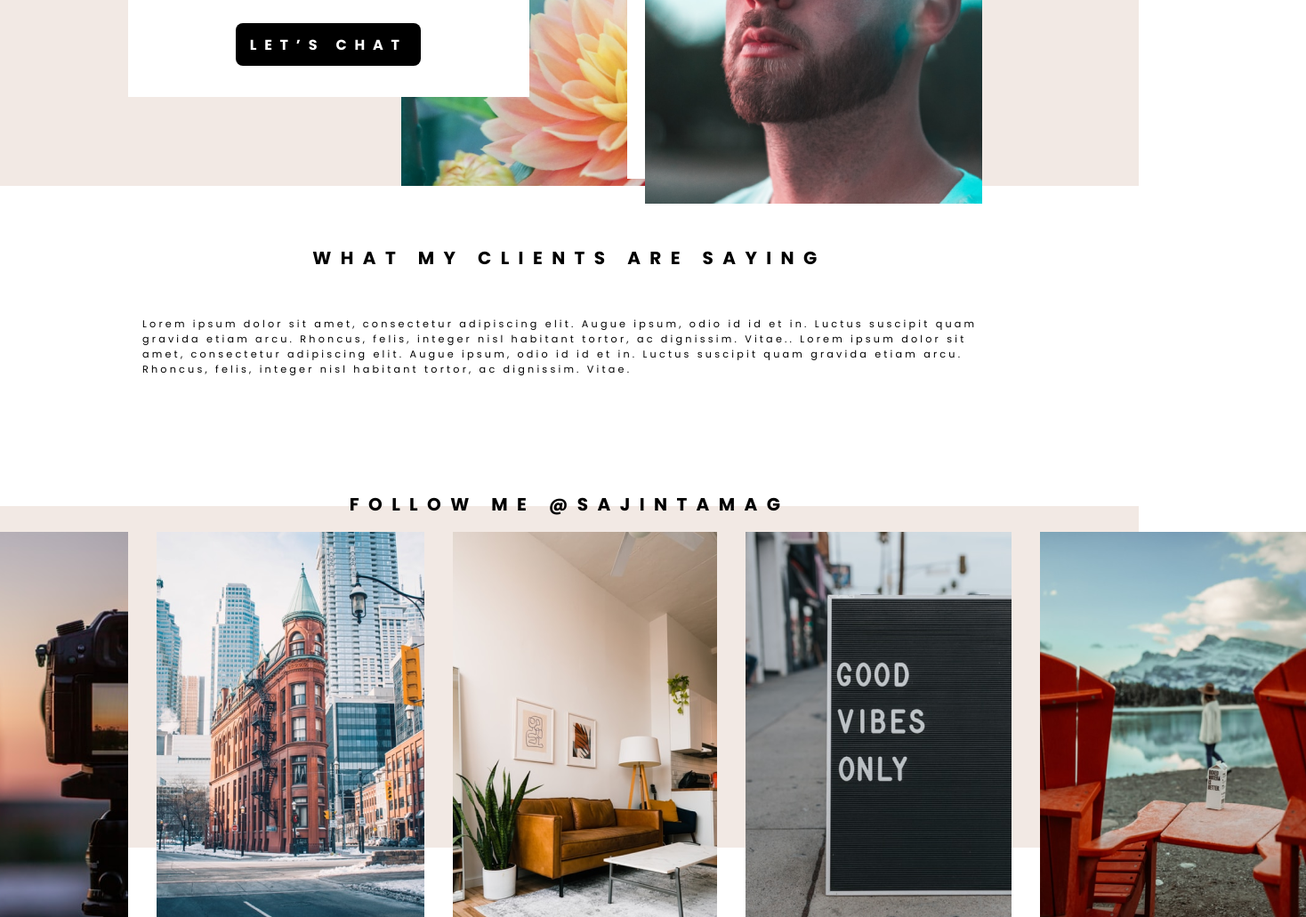
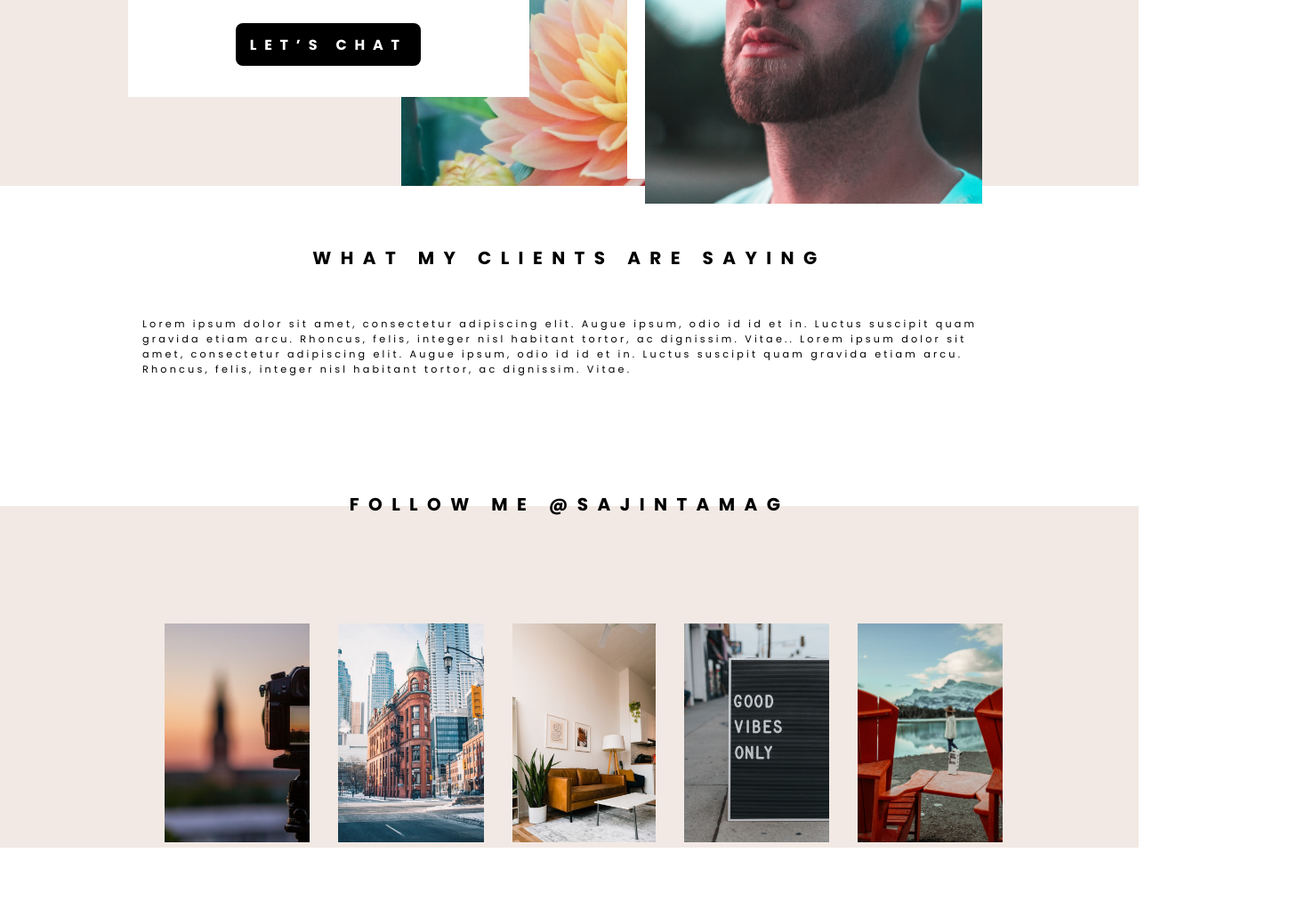
Before and after one commit to xXAxiomaXx/Photograph-Portfolio, a plain HTML site: page index.html in a window 1280 px wide. Shown: the part 1782-2813 px from the top of the page at 89% size, 1468 px wide, since content can reach past the window. Drawn offline with nearby package versions, Linux system fonts and the light colour scheme.

Commit message:
Update styles.css

```diff
--- a/styles.css
+++ b/styles.css
@@ -299,6 +299,8 @@
     margin-left: 4rem;
     margin-bottom: 5rem;
     transition: .5s ease;
+    width:50%;
+    height:50%;
 }
 
 .insta div img:hover{
```
